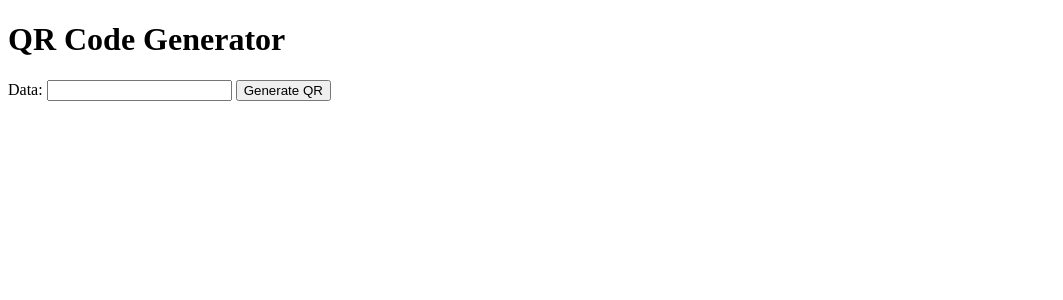
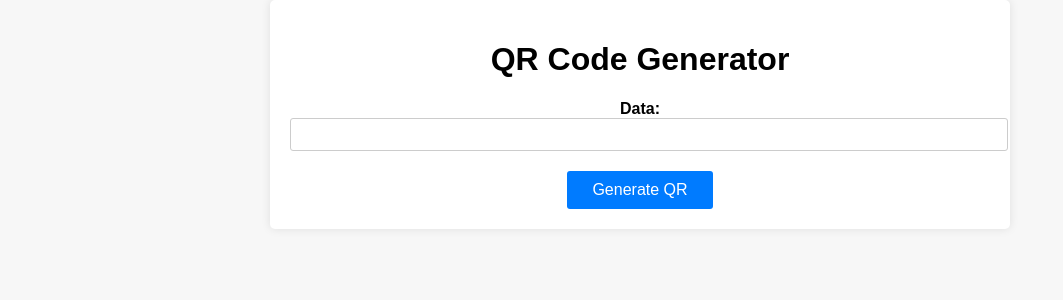
Before and after one commit to gokberkdergin/QuickCode, a Flask app: page / in a window 1280 px wide. Shown: the top 300 px of the page, without its empty margins (0-1063 px from the left). Run offline with Flask 3, Linux system fonts and the light colour scheme.

Commit message:
feat: styles

```diff
--- /dev/null
+++ b/static/styles.css
@@ -0,0 +1,58 @@
+body {
+    font-family: Arial, sans-serif;
+    margin: 0;
+    padding: 0;
+    background-color: #f7f7f7;
+}
+
+.container {
+    max-width: 700px;
+    margin: 0 auto;
+    padding: 20px;
+    background-color: white;
+    border-radius: 5px;
+    box-shadow: 0px 0px 10px rgba(0, 0, 0, 0.1);
+}
+
+h1 {
+    text-align: center;
+}
+
+form {
+    text-align: center;
+    margin-top: 20px;
+}
+
+label {
+    font-weight: bold;
+    margin-bottom: 20px;
+}
+
+input[type="text"] {
+    width: 100%;
+    padding: 8px;
+    border: 1px solid #ccc;
+    border-radius: 3px;
+    margin-bottom: 20px;
+}
+
+button {
+    padding: 10px 25px;
+    background-color: #007BFF;
+    color: white;
+    border: none;
+    border-radius: 3px;
+    cursor: pointer;
+    font-size: 16px;
+}
+
+
+.qr-image {
+    text-align: center;
+    margin-top: 20px;
+}
+
+img {
+    max-width: 100%;
+    height: auto;
+}
--- a/templates/index.html
+++ b/templates/index.html
@@ -2,13 +2,21 @@
 <html>
 <head>
     <title>QR Code Generator</title>
+    <link rel="stylesheet" type="text/css" href="{{ url_for('static', filename='styles.css') }}">
 </head>
 <body>
-    <h1>QR Code Generator</h1>
-    <form action="/generate_qr/{{ qr_data }}" method="get">
-        <label for="data">Data:</label>
-        <input type="text" name="data" id="data">
-        <input type="submit" value="Generate QR">
-    </form>
+    <div class="container">
+        <h1>QR Code Generator</h1>
+        <form action="/generate_qr/" method="get">
+            <label for="data">Data:</label>
+            <input type="text" name="data" id="data" required>
+            <button type="submit">Generate QR</button>
+        </form>
+        {% if img_path %}
+        <div class="qr-image">
+            <img src="{{ img_path }}" alt="QR Code">
+        </div>
+        {% endif %}
+    </div>
 </body>
 </html>
```
Also changed, not shown: templates/qr.html (+7 -2 lines), app.py (line endings or trailing spaces), static/qrcodes/qrcode.png.
